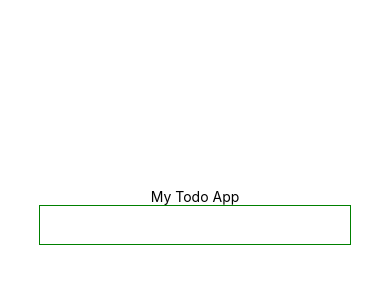
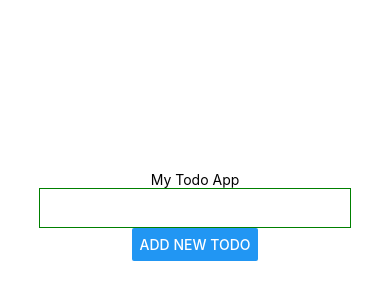
Before and after one commit to edwd42/react_native_todo_app, a React Native app: screen / in a window 390 px wide. Shown: the part 206-506 px from the top of the page. Built offline with nearby package versions, Linux system fonts and the light colour scheme.

Commit message:
add Button for New Todo

```diff
--- a/App.js
+++ b/App.js
@@ -1,11 +1,12 @@
 import React from "react";
-import { StyleSheet, Text, TextInput, View } from "react-native";
+import { StyleSheet, Text, TextInput, Button, View } from "react-native";
 
 export default function App() {
   return (
     <View style={styles.container}>
       <Text>My Todo App</Text>
       <TextInput style={styles.inputStyle} />
+      <Button title="Add New Todo" />
     </View>
   );
 }
```
